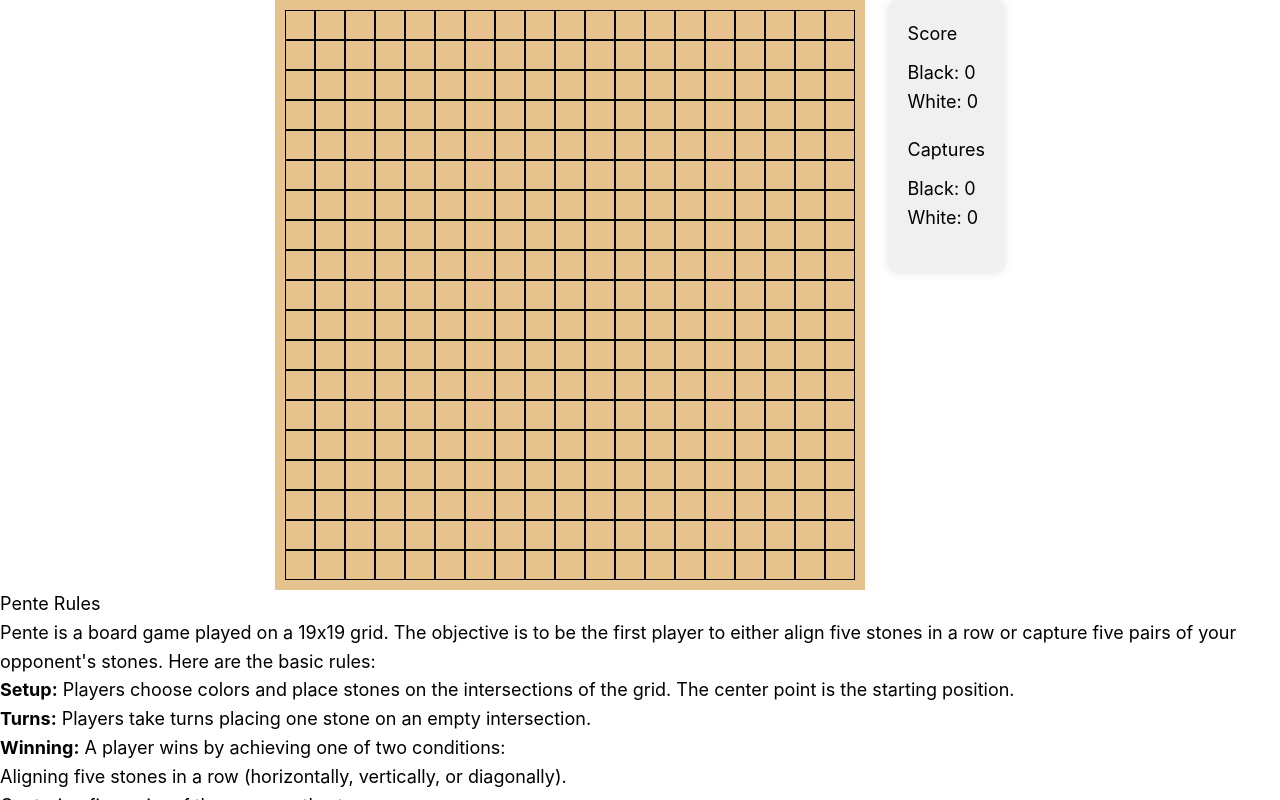
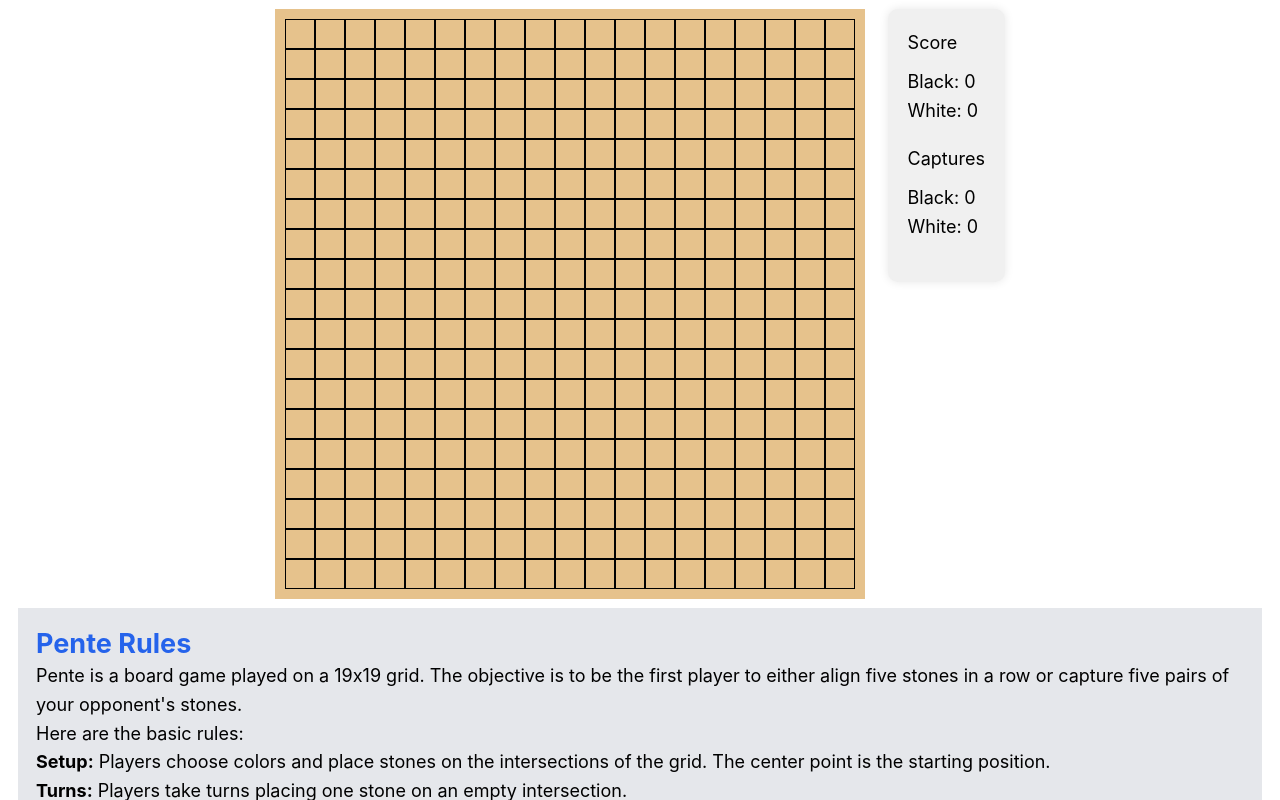
Before and after one commit to brooksRoley/zero-next, a Next.js app: page /posts/pente in a window 1280 px wide. Shown: the top 800 px of the page. Built offline with nearby package versions, Linux system fonts and the light colour scheme.

Commit message:
Fixed Pente and square.

```diff
--- a/src/pages/index.tsx
+++ b/src/pages/index.tsx
@@ -147,13 +147,13 @@ export default function Home() {
             Pente{' '}<span>-&gt;</span>
           </h2>
           <p className={`text-sm mb-2`}>
-            A favorite strategy game I love to play. I am still working on the AI to play against so bear with me.
+            Play a game of Pente, maybe learn the rules. AI and 4 players and ELO tracking coming.
           </p>
           <div className="relative flex place-items-center">
             <Image
               className="relative"
-              src="/pente.jpg"
-              alt="Pente Board"
+              src="/marathon.png"
+              alt="Marathon Celebration"
               width={200}
               height={100}
               priority
--- a/src/pages/posts/pente.js
+++ b/src/pages/posts/pente.js
@@ -135,7 +135,7 @@ const GameBoard = () => {
   };
 
   return (
-    <div>
+    <div className='m-2'>
       <div className="flex justify-center items-start gap-5">
         <div className="game-board">
           {board.map((row, rowIndex) => (
@@ -157,9 +157,13 @@ const GameBoard = () => {
           whiteCaptures={whiteCaptures}
         />
       </div>
-      <footer className="block">
-        <h1>Pente Rules</h1>
-        <p>Pente is a board game played on a 19x19 grid. The objective is to be the first player to either align five stones in a row or capture five pairs of your opponent's stones. Here are the basic rules:</p>
+      <footer className="block m-2 align bg-gray-200 p-4">
+        <h1 className='font-bold text-2xl text-blue-600'>Pente Rules</h1>
+        <p>
+          Pente is a board game played on a 19x19 grid.
+          The objective is to be the first player to either align five stones in a row or capture five pairs of your opponent's stones.
+        </p>
+          <p>Here are the basic rules:</p>
         <ul>
             <li><strong>Setup:</strong> Players choose colors and place stones on the intersections of the grid. The center point is the starting position.</li>
             <li><strong>Turns:</strong> Players take turns placing one stone on an empty intersection.</li>
```
Also changed, not shown: public/pente.jpg (deleted).
